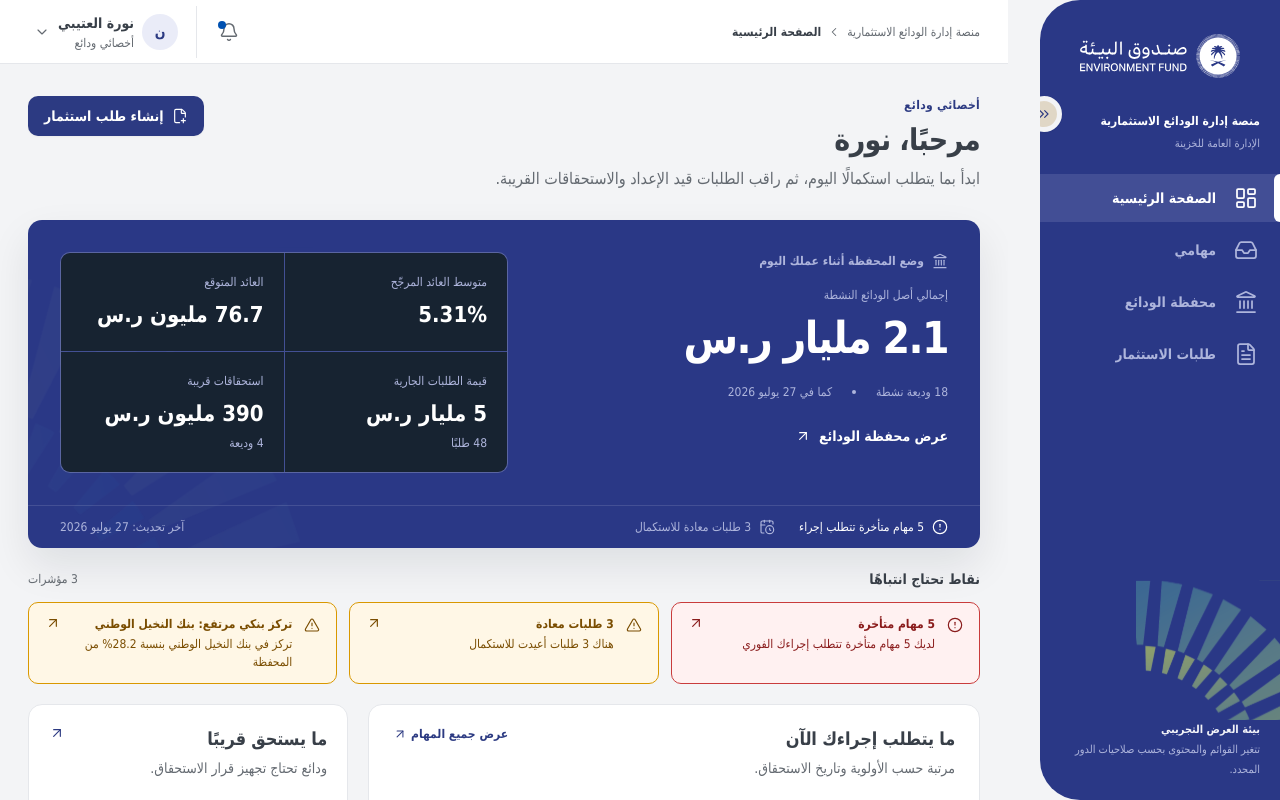
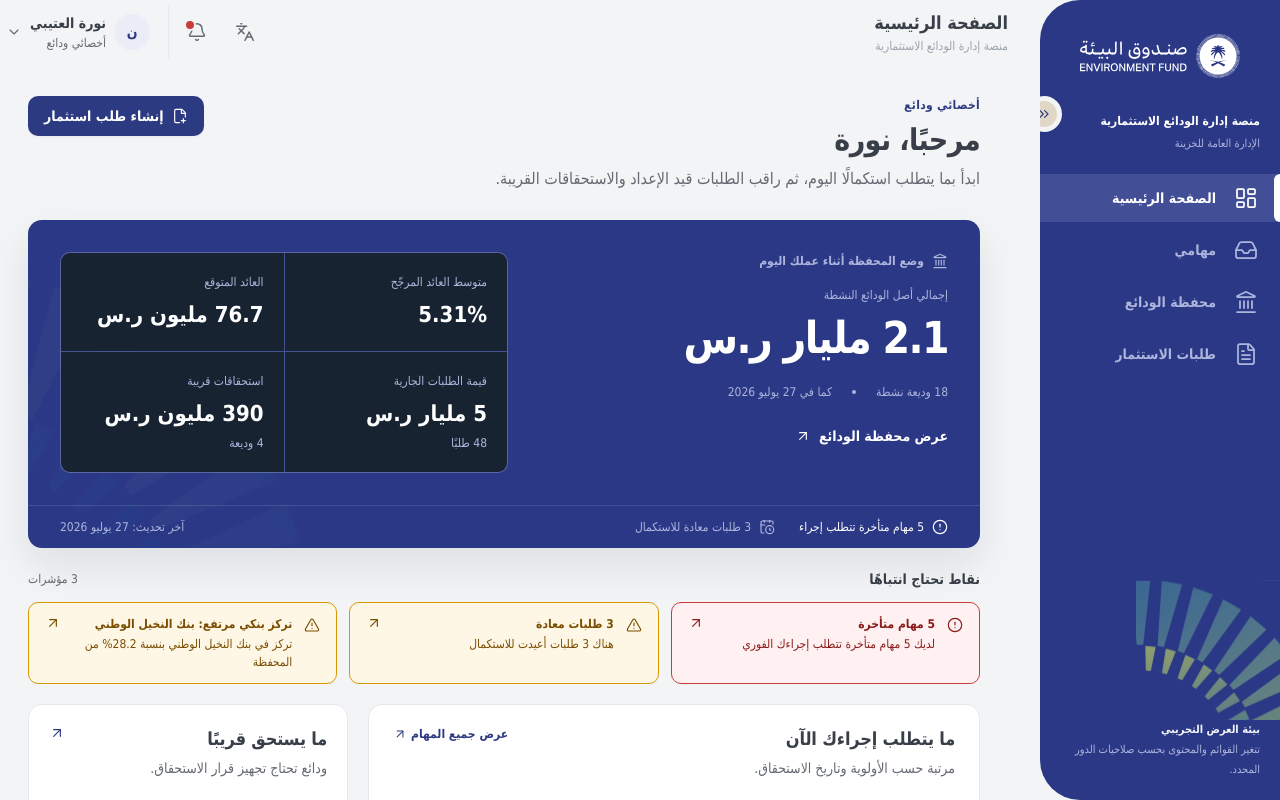
Before and after one commit to faenazi/ef-Deposit-management-prototype, a React (Vite) app in the folder src/: page / in a window 1280 px wide. Shown: the top 800 px of the page. Built offline with nearby package versions, Linux system fonts and the light colour scheme.

Commit message:
style: refine top header to EF internal portal pattern

```diff
--- a/src/src/layouts/TopHeader.tsx
+++ b/src/src/layouts/TopHeader.tsx
@@ -1,62 +1,64 @@
-import { Bell, ChevronLeft, Menu } from 'lucide-react'
+import { Bell, Languages, Menu } from 'lucide-react'
 
 import { cn } from '@/lib/cn'
 import { Icon } from '@/components/ui/Icon'
 import { UserSwitcher } from '@/layouts/UserSwitcher'
 
 interface TopHeaderProps {
-  /** Current location label shown as product context. */
   currentPageLabel: string
   onOpenMobileNav: () => void
 }
 
-/**
- * Calm global header: product location, demo-mode label, notifications
- * affordance, and the prototype user switcher (which also carries the
- * current identity).
- */
+/** Compact utility header aligned with the EF internal-portal frame. */
 export function TopHeader({ currentPageLabel, onOpenMobileNav }: TopHeaderProps) {
   return (
     <header
       className={cn(
-        'sticky top-0 z-[var(--z-shell)] flex h-[var(--layout-header-height)] shrink-0 items-center gap-3',
-        'border-b border-border-default bg-surface px-4 md:px-5 lg:px-7',
+        'sticky top-0 z-[var(--z-shell)] h-[var(--layout-header-height)] shrink-0',
+        'bg-canvas/95 backdrop-blur-sm',
       )}
     >
+      <div className="mx-auto flex h-full w-full max-w-[var(--layout-content-max-standard)] items-center gap-3 px-4 md:px-5 lg:px-0">
         <button
           type="button"
           aria-label="فتح قائمة التنقل"
           onClick={onOpenMobileNav}
-        className="flex size-10 items-center justify-center rounded-md text-text-secondary hover:bg-surface-subtle hover:text-text-primary lg:hidden"
+          className="flex size-10 items-center justify-center rounded-full text-text-secondary hover:bg-surface hover:text-text-primary lg:hidden"
         >
           <Icon icon={Menu} size="md" />
         </button>
 
         <div className="min-w-0">
-        <div className="flex items-center gap-1.5 text-small text-text-secondary">
-          <span className="hidden sm:inline">منصة إدارة الودائع الاستثمارية</span>
-          <Icon icon={ChevronLeft} size="xs" className="hidden sm:inline-flex" />
-          <span className="truncate font-semibold text-text-primary">{currentPageLabel}</span>
-        </div>
+          <p className="truncate text-h3 font-bold text-text-primary">{currentPageLabel}</p>
+          <p className="hidden text-small text-text-muted sm:block">منصة إدارة الودائع الاستثمارية</p>
         </div>
 
-      <div className="ms-auto flex items-center gap-2 md:gap-3">
+        <div className="ms-auto flex items-center gap-1.5 sm:gap-2">
+          <button
+            type="button"
+            aria-label="تغيير اللغة"
+            title="تغيير اللغة"
+            className="hidden size-10 items-center justify-center rounded-full border border-transparent text-text-secondary hover:border-border-default hover:bg-surface sm:flex"
+          >
+            <Icon icon={Languages} size="md" />
+          </button>
+
           <button
             type="button"
             aria-label="الإشعارات"
             title="الإشعارات"
-          className="relative flex size-10 items-center justify-center rounded-md border border-transparent text-text-secondary hover:border-border-default hover:bg-surface-raised hover:text-text-primary"
+            className="relative flex size-10 items-center justify-center rounded-full border border-transparent text-text-secondary hover:border-border-default hover:bg-surface hover:text-text-primary"
           >
             <Icon icon={Bell} size="md" />
-          {/* Demo unread indicator; the notification model arrives in Step 07. */}
             <span
               aria-hidden="true"
-            className="absolute end-2 top-2 size-2 rounded-full bg-action-secondary"
+              className="absolute end-2 top-2 size-2 rounded-full bg-danger-border ring-2 ring-canvas"
             />
           </button>
 
-        <div className="border-s border-border-default ps-2 md:ps-3">
+          <div className="border-s border-border-default ps-2 sm:ps-3">
             <UserSwitcher />
+          </div>
         </div>
       </div>
     </header>
```
Lines whose indentation alone changed are shown as unchanged.
